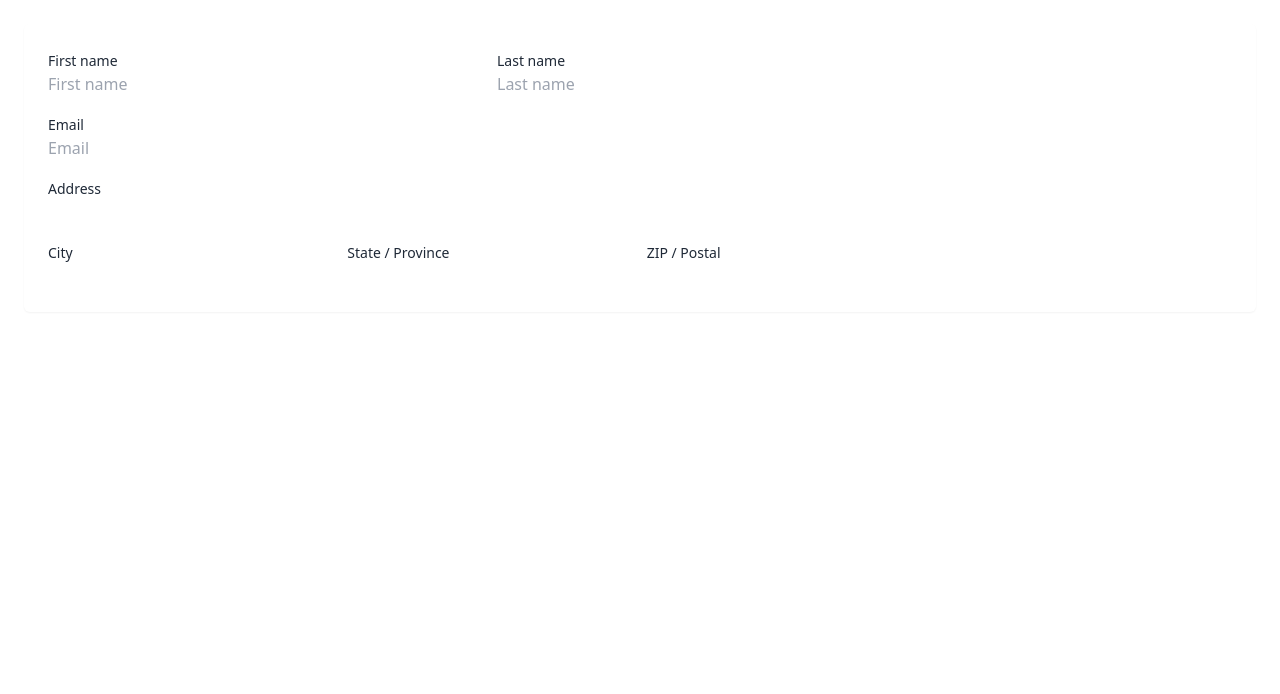
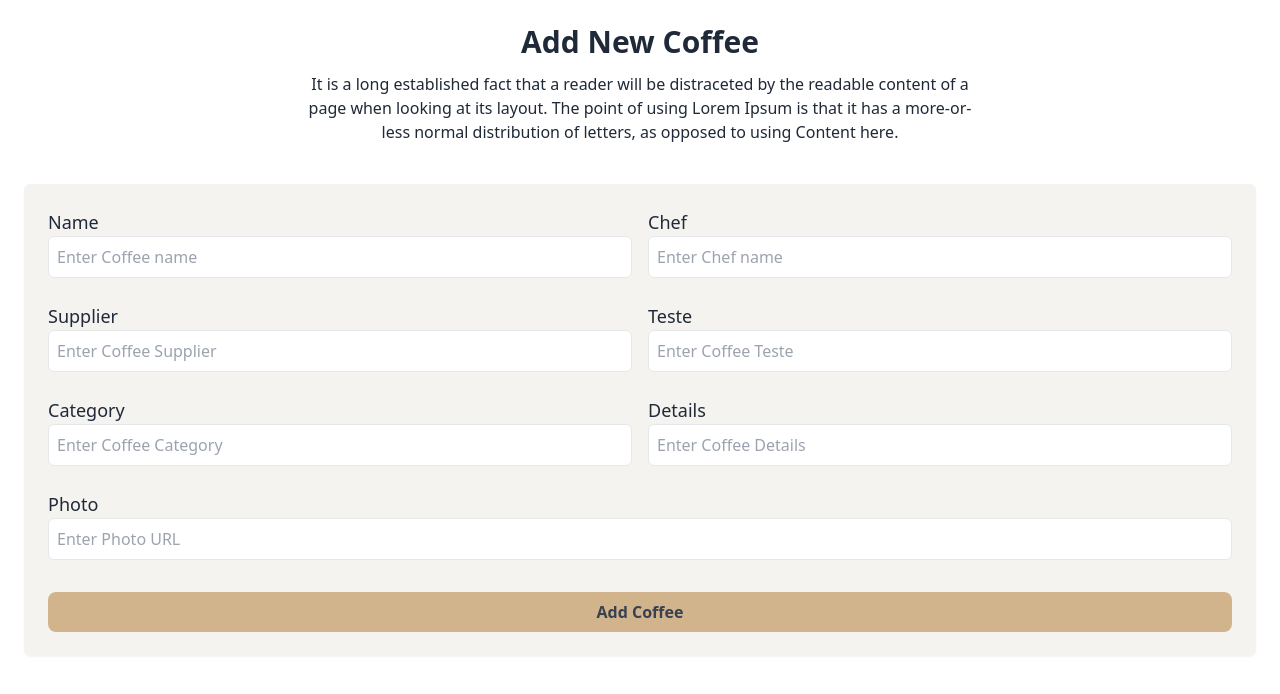
Before and after one commit to hellomaruf/Coffee-Store-Client, a React (Vite) app: page /addCoffee in a window 1280 px wide. Shown: the top 694 px of the page. Built offline with nearby package versions, Linux system fonts and the light colour scheme.

Commit message:
Added add new coffee page

```diff
--- a/src/components/AddCoffee.jsx
+++ b/src/components/AddCoffee.jsx
@@ -1,48 +1,117 @@
-
-
 function AddCoffee() {
   return (
     <div>
-      <section className="p-6 dark:bg-gray-100 dark:text-gray-900">
-	<form noValidate="" action="" className="container flex flex-col mx-auto space-y-12">
-		<fieldset className="grid grid-cols-4 gap-6 p-6 rounded-md shadow-sm dark:bg-gray-50">
-
-			<div className="grid grid-cols-6 gap-4 col-span-full lg:col-span-3">
+      <section className="p-6 max-w-7xl mx-auto dark:text-gray-900">
+        <div className=" text-center pb-10">
+          <h1 className="font-bold text-3xl pb-3">Add New Coffee</h1>
+          <p className="max-w-2xl mx-auto">
+            It is a long established fact that a reader will be distraceted by
+            the readable content of a page when looking at its layout. The point
+            of using Lorem Ipsum is that it has a more-or-less normal
+            distribution of letters, as opposed to using Content here.
+          </p>
+        </div>
+        <form
+          noValidate=""
+          action=""
+          className="container flex flex-col mx-auto space-y-12"
+        >
+          <fieldset className="grid grid-cols-4 gap-6 p-6 rounded-md shadow-sm bg-[#F4F3F0]">
+            <div className="grid grid-cols-6 gap-4 col-span-full ">
               <div className="col-span-full sm:col-span-3">
-					<label htmlFor="firstname" className="text-sm">First name</label>
-					<input id="firstname" type="text" placeholder="First name" className="w-full rounded-md focus:ring focus:ring-opacity-75 dark:text-gray-50 focus:dark:ring-violet-600 dark:border-gray-300" />
+                <label htmlFor="firstname" className="text-lg font-medium">
+                  Name
+                </label>
+                <input
+                  id="firstname"
+                  type="text"
+                  placeholder="Enter Coffee name"
+                  className="w-full rounded-md  p-2 outline-none border"
+                />
               </div>
               <div className="col-span-full sm:col-span-3">
-					<label htmlFor="lastname" className="text-sm">Last name</label>
-					<input id="lastname" type="text" placeholder="Last name" className="w-full rounded-md focus:ring focus:ring-opacity-75 dark:text-gray-50 focus:dark:ring-violet-600 dark:border-gray-300" />
+                <label htmlFor="lastname" className="text-lg font-medium">
+                  Chef
+                </label>
+                <input
+                  id="lastname"
+                  type="text"
+                  placeholder="Enter Chef name"
+                  className="w-full rounded-md p-2 outline-none border "
+                />
+              </div>
+            </div>
+            <div className="grid grid-cols-6 gap-4 col-span-full ">
+              <div className="col-span-full sm:col-span-3">
+                <label htmlFor="firstname" className="text-lg font-medium">
+                  Supplier
+                </label>
+                <input
+                  id="firstname"
+                  type="text"
+                  placeholder="Enter Coffee Supplier"
+                  className="w-full rounded-md  p-2 outline-none border"
+                />
               </div>
               <div className="col-span-full sm:col-span-3">
-					<label htmlFor="email" className="text-sm">Email</label>
-					<input id="email" type="email" placeholder="Email" className="w-full rounded-md focus:ring focus:ring-opacity-75 dark:text-gray-50 focus:dark:ring-violet-600 dark:border-gray-300" />
+                <label htmlFor="lastname" className="text-lg font-medium">
+                  Teste
+                </label>
+                <input
+                  id="lastname"
+                  type="text"
+                  placeholder="Enter Coffee Teste"
+                  className="w-full rounded-md p-2 outline-none border "
+                />
               </div>
-				<div className="col-span-full">
-					<label htmlFor="address" className="text-sm">Address</label>
-					<input id="address" type="text" placeholder="" className="w-full rounded-md focus:ring focus:ring-opacity-75 dark:text-gray-50 focus:dark:ring-violet-600 dark:border-gray-300" />
             </div>
-				<div className="col-span-full sm:col-span-2">
-					<label htmlFor="city" className="text-sm">City</label>
-					<input id="city" type="text" placeholder="" className="w-full rounded-md focus:ring focus:ring-opacity-75 dark:text-gray-50 focus:dark:ring-violet-600 dark:border-gray-300" />
+            <div className="grid grid-cols-6 gap-4 col-span-full ">
+              <div className="col-span-full sm:col-span-3">
+                <label htmlFor="firstname" className="text-lg font-medium">
+                  Category
+                </label>
+                <input
+                  id="firstname"
+                  type="text"
+                  placeholder="Enter Coffee Category"
+                  className="w-full rounded-md  p-2 outline-none border"
+                />
               </div>
-				<div className="col-span-full sm:col-span-2">
-					<label htmlFor="state" className="text-sm">State / Province</label>
-					<input id="state" type="text" placeholder="" className="w-full rounded-md focus:ring focus:ring-opacity-75 dark:text-gray-50 focus:dark:ring-violet-600 dark:border-gray-300" />
+              <div className="col-span-full sm:col-span-3">
+                <label htmlFor="lastname" className="text-lg font-medium">
+                  Details
+                </label>
+                <input
+                  id="lastname"
+                  type="text"
+                  placeholder="Enter Coffee Details"
+                  className="w-full rounded-md p-2 outline-none border "
+                />
               </div>
-				<div className="col-span-full sm:col-span-2">
-					<label htmlFor="zip" className="text-sm">ZIP / Postal</label>
-					<input id="zip" type="text" placeholder="" className="w-full rounded-md focus:ring focus:ring-opacity-75 dark:text-gray-50 focus:dark:ring-violet-600 dark:border-gray-300" />
+            </div>
+            <div className="grid grid-cols-6 gap-4 col-span-full ">
+              <div className="col-span-full ">
+                <label htmlFor="firstname" className="text-lg font-medium">
+                  Photo
+                </label>
+                <input
+                  id="firstname"
+                  type="text"
+                  placeholder="Enter Photo URL"
+                  className="w-full rounded-md  p-2 outline-none border"
+                />
+                <div className=" w-full">
+                  <button className="bg-[#D2B48C] w-full mt-8 py-2 font-bold text-gray-700 rounded-lg">
+                    Add Coffee
+                  </button>
+                </div>
               </div>
             </div>
           </fieldset>
-
         </form>
       </section>
     </div>
-  )
+  );
 }
 
-export default AddCoffee
+export default AddCoffee;
```
Lines whose indentation alone changed are shown as unchanged.
